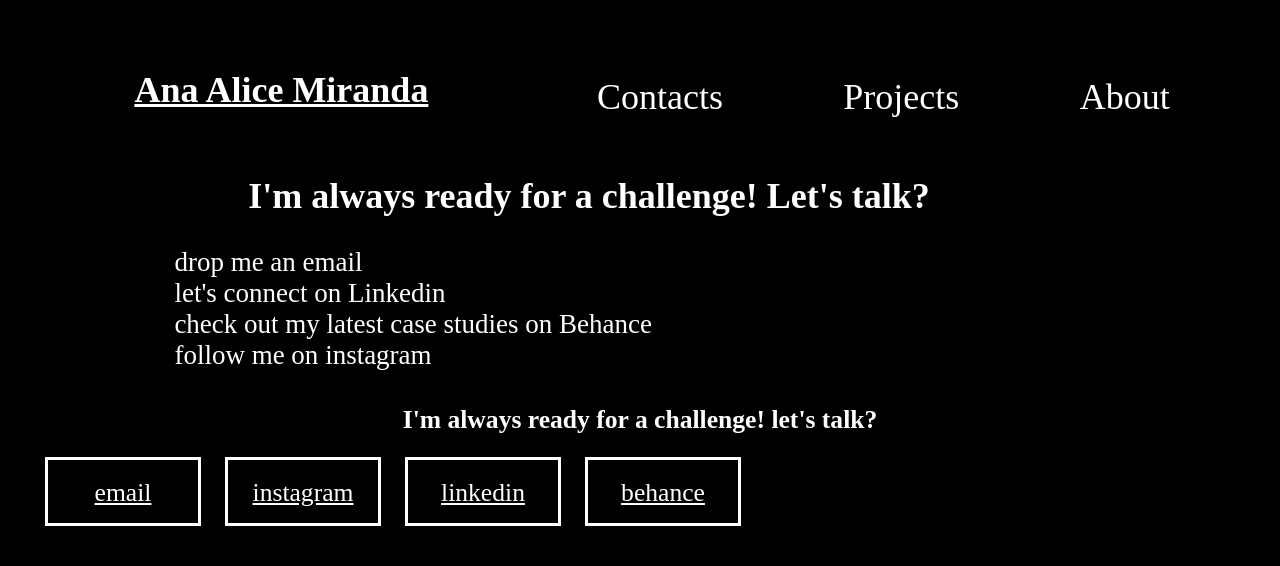
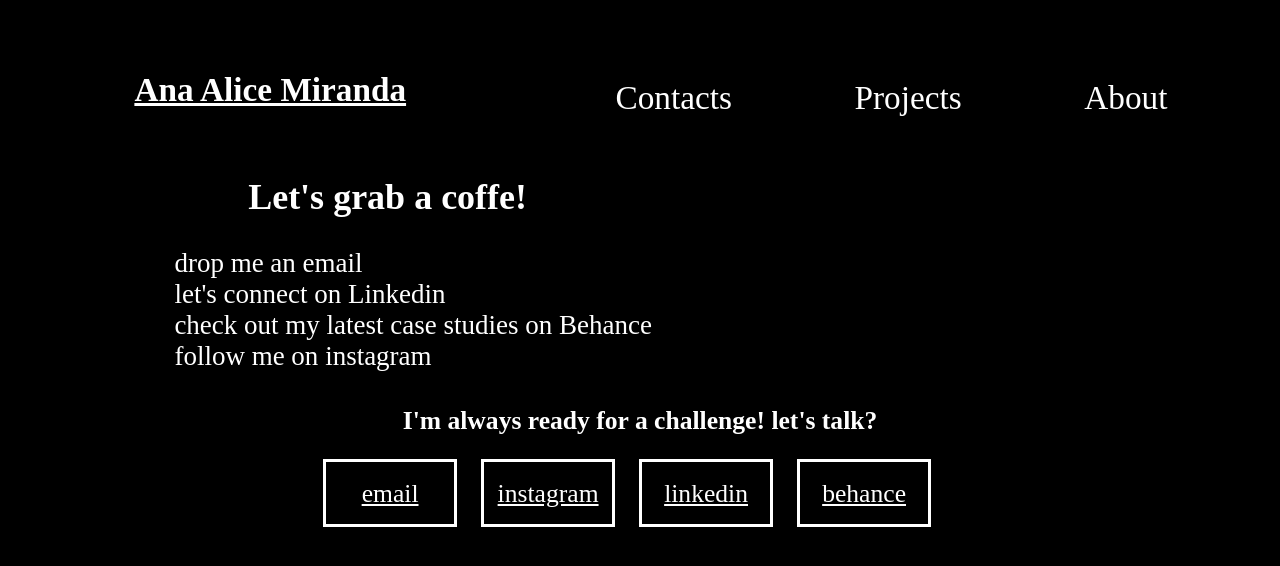
Before and after one commit to anaalicemiranda/portfolio, a Jekyll site: the page built from contacts.html, in a window 1280 px wide. Shown: the top 566 px of the page. Built offline with Jekyll 4.4.1, drawn with Linux system fonts in a browser that asks for light colours.

Commit message:
tentativas footer

```diff
--- a/_sass/mystyle.scss
+++ b/_sass/mystyle.scss
@@ -328,7 +328,7 @@ footer li {
   outline-style: solid;
   outline-color: white;
   margin-right: 30px;
-  width: 80vw;
+  width: 40vw;
 
 }
 
@@ -375,7 +375,7 @@ footer h3 {
 
   nav h1 a {
     color: white;
-    font-size: 4vh;
+    font-size: 2.6vw;
 
   }
 
@@ -403,7 +403,7 @@ footer h3 {
     color: white;
     display: block;
     text-decoration: none;
-    font-size: 4vh;
+    font-size: 2.6vw;
 
   }
 
@@ -765,17 +765,19 @@ article img:hover {
 /* footer */
 
 footer {
-  left: 0;
-  bottom: 0;
+  margin: 0 auto;
+  float:right;
   width: 100%;
   background-color: black;
   color: white;
-  text-align: center;
+
 }
 
 footer ul {
-  margin: 0 auto;
   align-content: center;
+  position: relative;
+  left: 22%
+
 }
 
 footer li {
@@ -786,7 +788,7 @@ footer li {
   outline-style: solid;
   outline-color: white;
   margin-right: 30px;
-  width: 150px;
+  width: 10vw;
   line-height: 60px;
   font-size: 2vw;
 
--- a/contacts.html
+++ b/contacts.html
@@ -3,7 +3,7 @@ layout: page
 title: Contacts
 ---
 <div class="contacts">
-<h1>I'm always ready for a challenge! Let's talk?</h1>
+<h1>Let's grab a coffe!</h1>
 <ul class="contacts">
 <li>drop me an <a href="mailto:anaalicemiranda.98@gmail.com" target="_blank" title="Send me an email"> email</a> </li>
 <li>let's connect on <a href="https://www.linkedin.com/in/anaalicemiranda/" target="_blank" title="Add me on linked"> Linkedin </a> </li>
```
